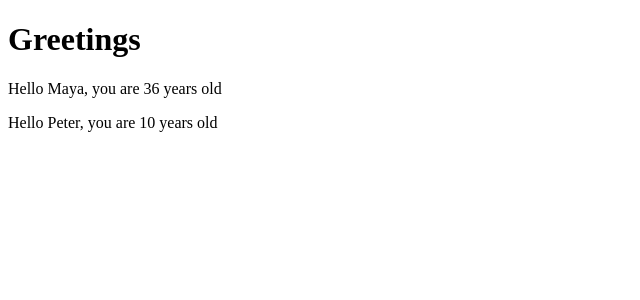
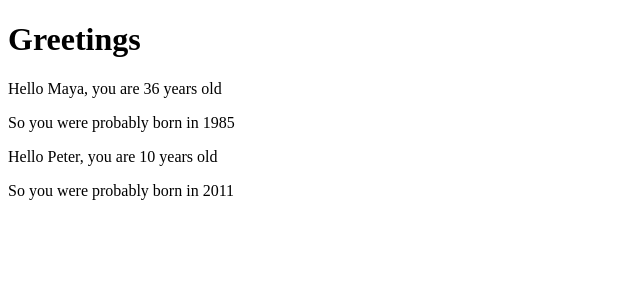
Before and after one commit to 1Maria/part1, a React (Create React App) app: page / in a window 1280 px wide. Shown: the top 300 px of the page, without its empty margins (0-640 px from the left). Built offline with nearby package versions, Linux system fonts and the light colour scheme.

Commit message:
Add logic to guess year of birth

```diff
--- a/src/App.js
+++ b/src/App.js
@@ -1,9 +1,15 @@
 import React from 'react';
 
 const Hello = (props) => {
+  const bornYear = () => {
+    const yearNow = new Date().getFullYear();
+    return yearNow - props.age;
+  }
+
   return (
     <div>
       <p>Hello {props.name}, you are {props.age} years old </p>
+      <p>So you were probably born in {bornYear()}</p>
     </div>
   )
 }
```
